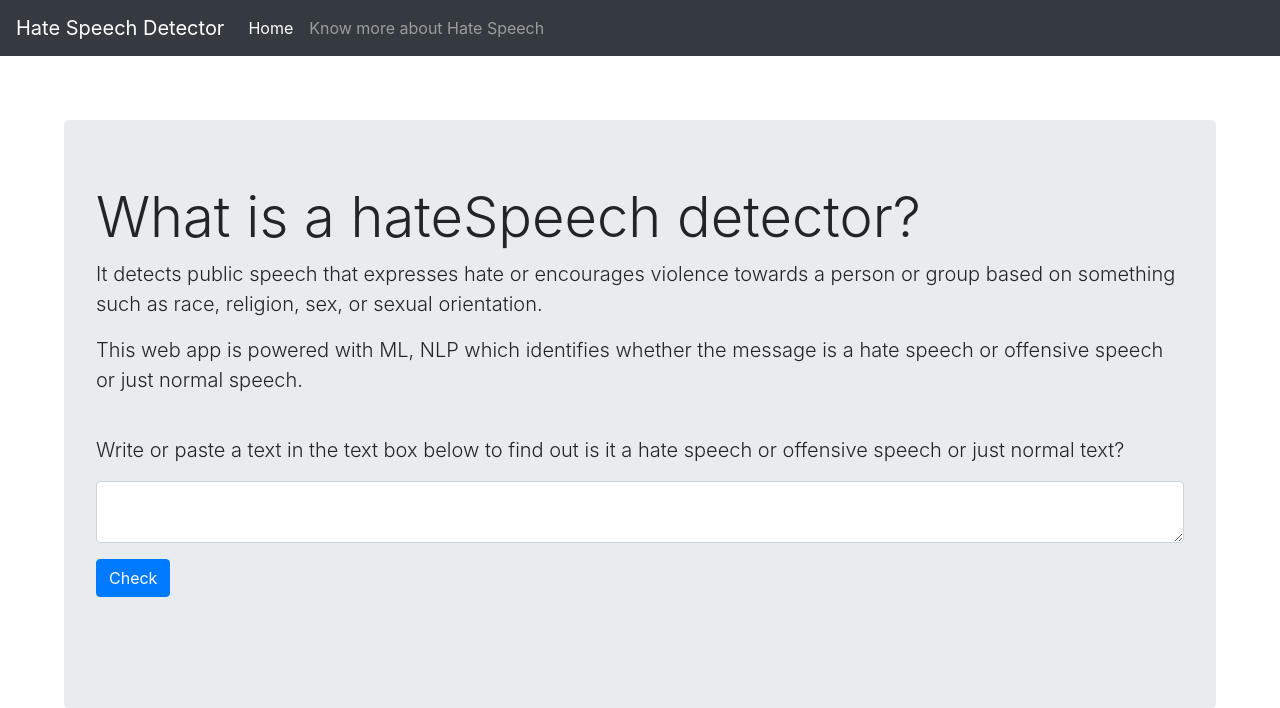
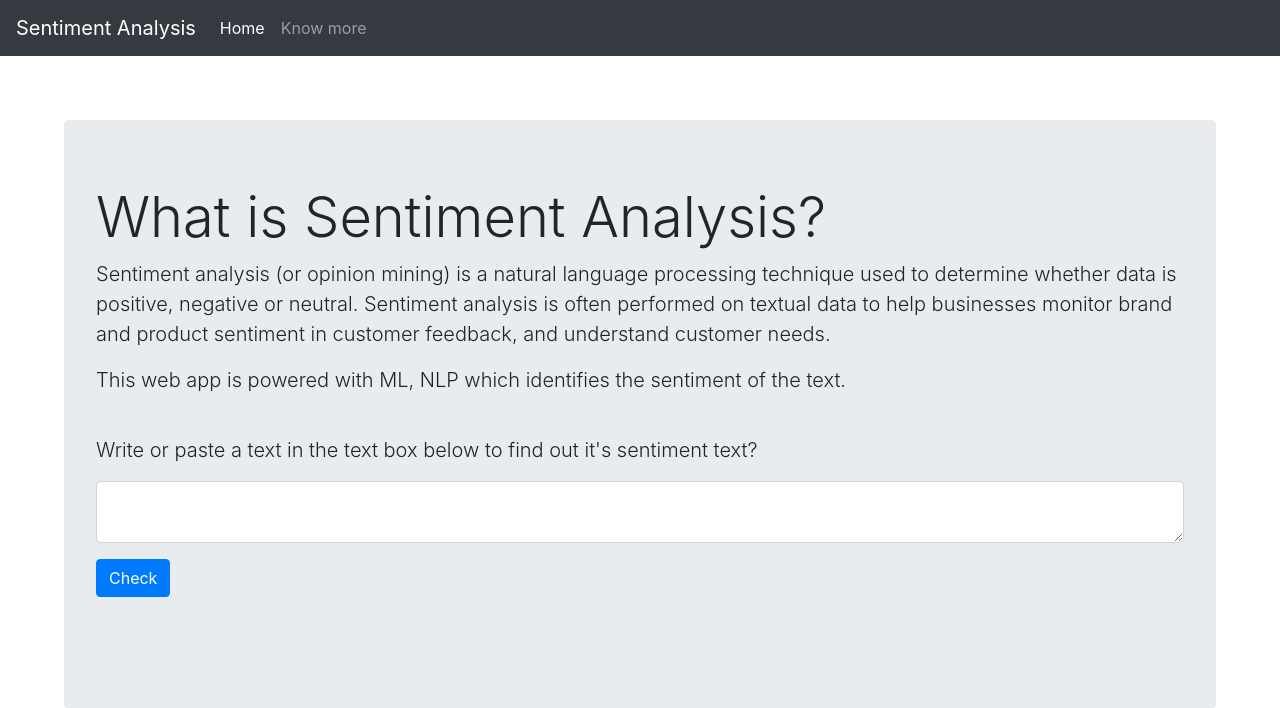
Before and after one commit to AdityaYadav29/Hate-Speech-Detector, a Flask app: page / in a window 1280 px wide. Shown: the top 708 px of the page. Run offline with Flask 2, Linux system fonts and the light colour scheme; parts of the project's set-up code (start-up, migrations or seed data) failed here and were passed over.

Commit message:
Update index.html

```diff
--- a/templates/index.html
+++ b/templates/index.html
@@ -27,7 +27,7 @@
 <body>
     <div>
         <nav class="navbar navbar-expand-lg navbar-dark bg-dark">
-            <a class="navbar-brand" href="#">Hate Speech Detector</a>
+            <a class="navbar-brand" href="#">Sentiment Analysis</a>
             <button class="navbar-toggler" type="button" data-toggle="collapse" data-target="#navbarSupportedContent" aria-controls="navbarSupportedContent" aria-expanded="false" aria-label="Toggle navigation">
                 <span class="navbar-toggler-icon"></span>
             </button>
@@ -37,20 +37,20 @@
                         <a class="nav-link" href="#">Home <span class="sr-only">(current)</span></a>
                     </li>
                     <li class="nav-item">
-                        <a class="nav-link" href="https://www.kaiciid.org/news-events/news/what-hate-speech">Know more about Hate Speech</a>
+                        <a class="nav-link" href="https://www.kaiciid.org/news-events/news/what-hate-speech">Know more</a>
                     </li>
                 </ul>
             </div>
         </nav>
         <div class="css-purpose">
             <div  class="jumbotron">
-                <h1 class="display-4">What is a hateSpeech detector?</h1>
-                <p class="lead">It detects public speech that expresses hate or encourages violence towards a person or group based on something such as race, religion, sex, or sexual orientation.</p>
-                <p class="lead">This web app is powered with ML, NLP which identifies whether the message is a hate speech or offensive speech or just normal speech.</p>
+                <h1 class="display-4">What is Sentiment Analysis?</h1>
+                <p class="lead">Sentiment analysis (or opinion mining) is a natural language processing technique used to determine whether data is positive, negative or neutral. Sentiment analysis is often performed on textual data to help businesses monitor brand and product sentiment in customer feedback, and understand customer needs.</p>
+                <p class="lead">This web app is powered with ML, NLP which identifies the sentiment of the text.</p>
 
                 <form action= "{{url_for('predict')}}" method="post">
                     <br>
-                    <b><p class="lead">Write or paste a text in the text box below to find out is it a hate speech or offensive speech or just normal text?</p></b>
+                    <b><p class="lead">Write or paste a text in the text box below to find out it's sentiment text?</p></b>
                     <textarea name = "text" class="form-control" id="exampleFormControlTextarea1"></textarea>
                     </p>
                     <button type="submit" onclick="myFunction()"class="btn btn-primary">Check</button>
```
